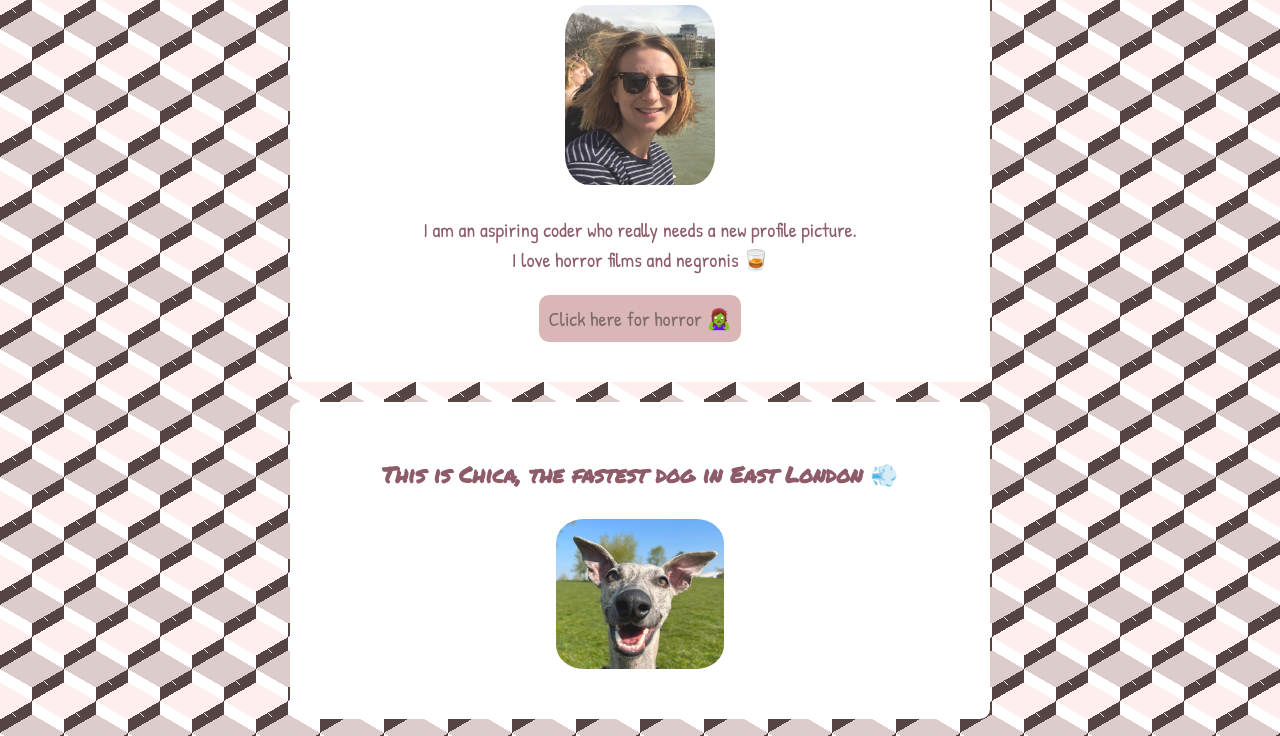
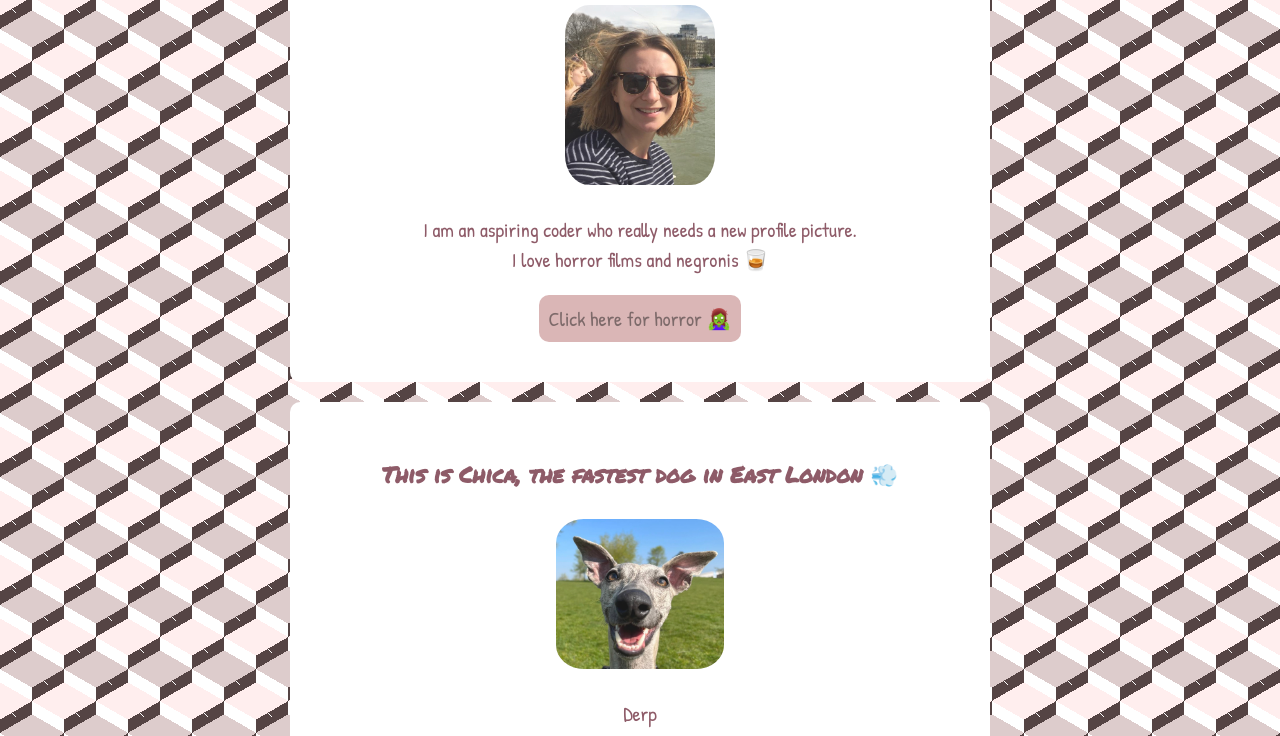
Before and after one commit to ellaherlihy/profile, a plain HTML site: page index.html in a window 1280 px wide. Shown: the part 163-899 px from the top of the page. Drawn offline with Linux system fonts and the light colour scheme.

```diff
--- a/index.html
+++ b/index.html
@@ -24,6 +24,7 @@
       <div class="card-white" id=ella-profile>
         <h2>This is Chica, the fastest dog in East London 💨</h2>
           <img class = "img-circle-smaller" src="images/chica.jpeg" alt="picture of Chica" height="150">
+          <p>Derp</p>
       </div>
 
       <div id="social-posts">
```
